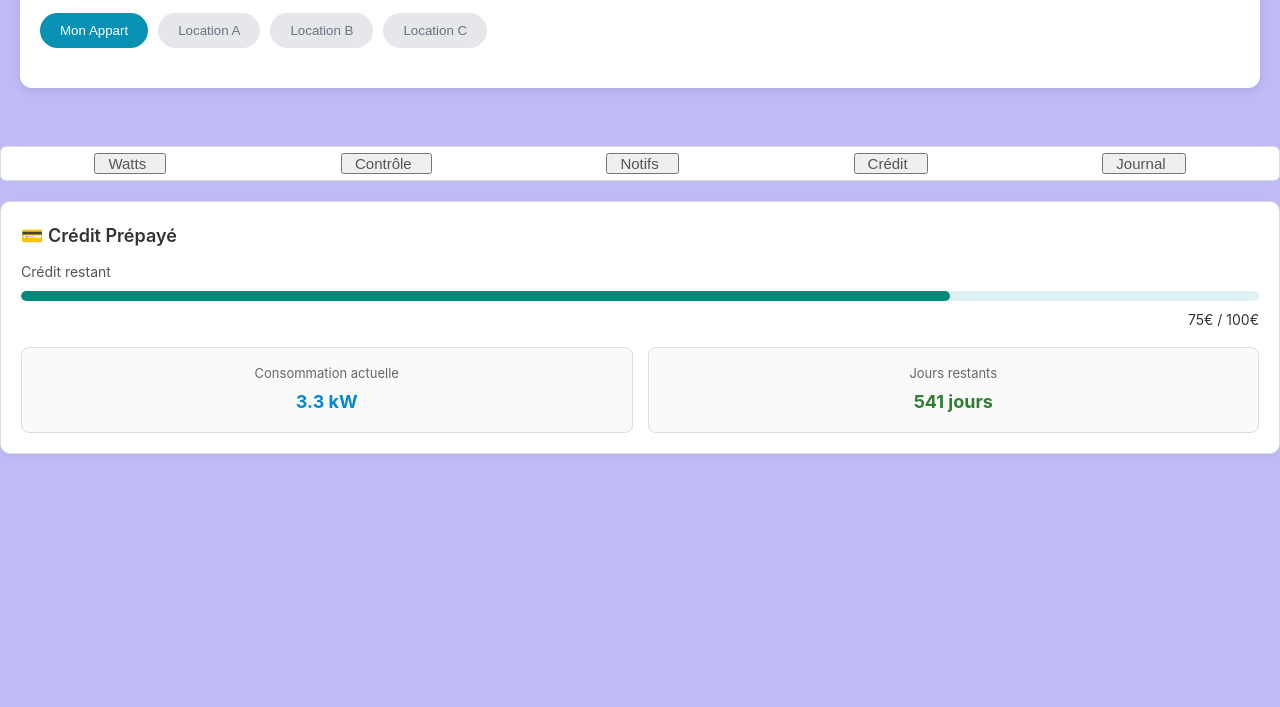
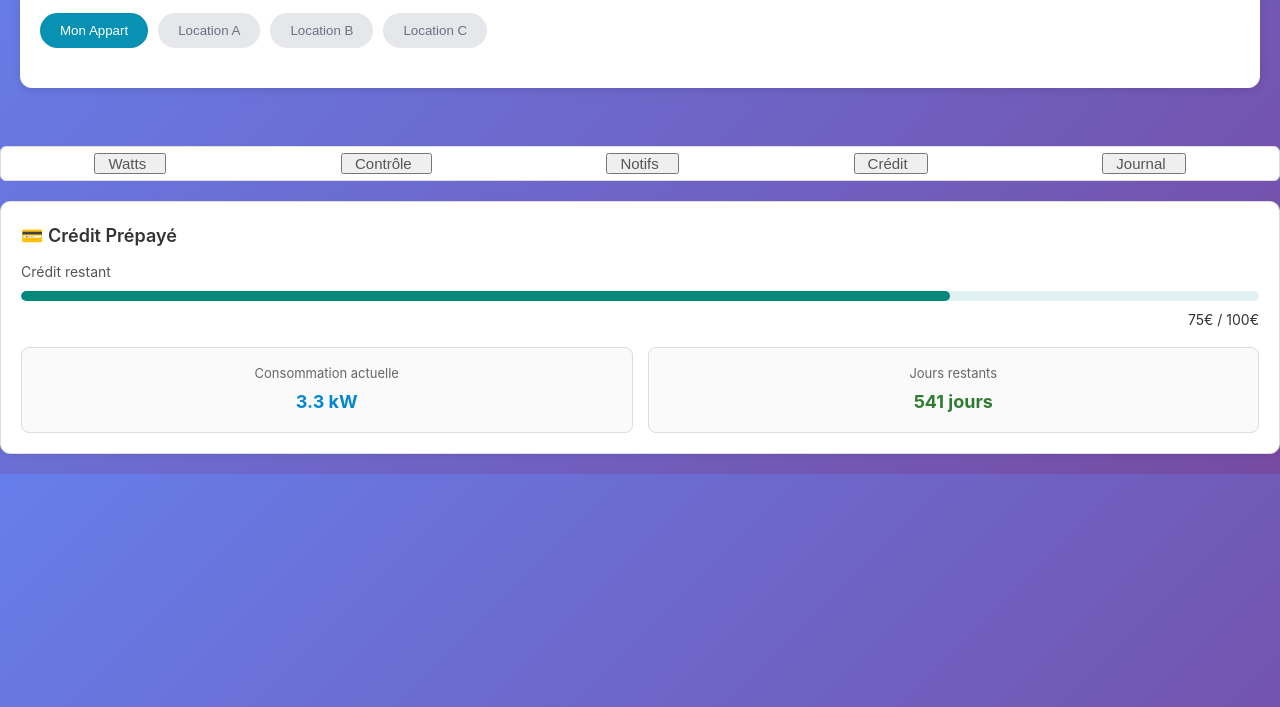
Before and after one commit to sessianais27-oss/alert, a plain HTML site: page Crédit.html in a window 1280 px wide. Shown: the part 93-800 px from the top of the page. Drawn offline with Linux system fonts and the light colour scheme.

Commit message:
new adas

```diff
--- a/Alertes.css
+++ b/Alertes.css
@@ -6,7 +6,7 @@
 
         body {
             font-family: -apple-system, BlinkMacSystemFont, 'Segoe UI', Roboto, sans-serif;
-            background: #bebbf8;
+            background: linear-gradient(135deg, #667eea 0%, #764ba2 100%);
             color: #333;
             line-height: 1.6;
         }
--- a/Consommation.css
+++ b/Consommation.css
@@ -6,7 +6,7 @@
 
         body {
             font-family: -apple-system, BlinkMacSystemFont, 'Segoe UI', Roboto, sans-serif;
-            background: #bebbf8;
+            background: linear-gradient(135deg, #667eea 0%, #764ba2 100%);
             color: #333;
             line-height: 1.6;
         }
--- a/Contrôle.css
+++ b/Contrôle.css
@@ -7,7 +7,7 @@
 
         body {
             font-family: -apple-system, BlinkMacSystemFont, 'Segoe UI', Roboto, sans-serif;
-            background: #bebbf8;
+            background: linear-gradient(135deg, #667eea 0%, #764ba2 100%);
             color: #333;
             line-height: 1.6;
         }
--- a/Crédit.css
+++ b/Crédit.css
@@ -6,7 +6,7 @@
 
         body {
             font-family: -apple-system, BlinkMacSystemFont, 'Segoe UI', Roboto, sans-serif;
-            background: #bebbf8;
+           background: linear-gradient(135deg, #667eea 0%, #764ba2 100%);
             color: #333;
             line-height: 1.6;
         }
--- a/Historiques.css
+++ b/Historiques.css
@@ -6,7 +6,7 @@
 
         body {
             font-family: -apple-system, BlinkMacSystemFont, 'Segoe UI', Roboto, sans-serif;
-            background: #bebbf8;
+           background: linear-gradient(135deg, #667eea 0%, #764ba2 100%);
             color: #333;
             line-height: 1.6;
         }
--- a/Informations.css
+++ b/Informations.css
@@ -6,7 +6,7 @@
 
 body {
   font-family: 'Segoe UI', Tahoma, Geneva, Verdana, sans-serif;
-  background: linear-gradient(135deg, #667eea 0%, #764ba2 100%);
+ background: linear-gradient(135deg, #667eea 0%, #764ba2 100%);
   display: flex;
   align-items: center;
   justify-content: center;
--- a/Interface.css
+++ b/Interface.css
@@ -6,7 +6,7 @@
 
         body {
             font-family: -apple-system, BlinkMacSystemFont, 'Segoe UI', Roboto, sans-serif;
-            background: #bebbf8;
+            background: linear-gradient(135deg, #667eea 0%, #764ba2 100%);
             color: #333;
             line-height: 1.6;
         }
```
